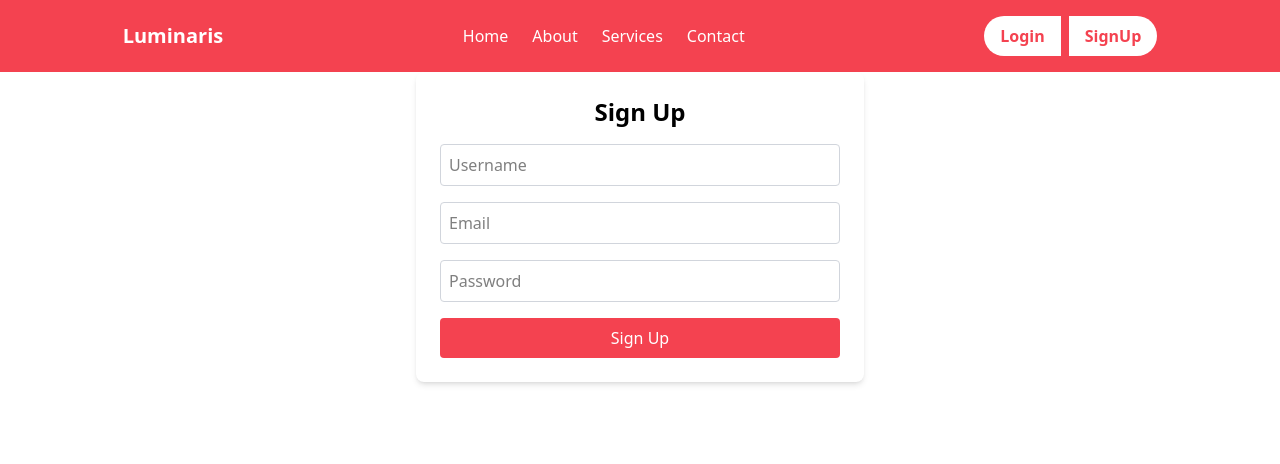
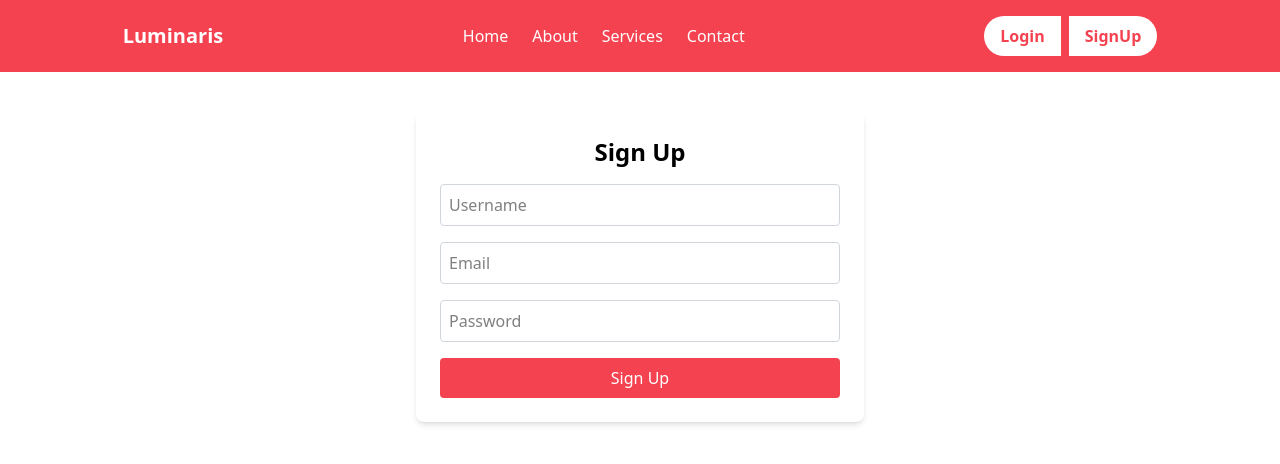
Before and after one commit to inzamulhaque1/Luminaris-client, a React (Vite) app: page /signup in a window 1280 px wide. Shown: the top 464 px of the page. Built offline with nearby package versions, Linux system fonts and the light colour scheme.

Commit message:
signmup customize

```diff
--- a/src/pages/Auth/Signup.jsx
+++ b/src/pages/Auth/Signup.jsx
@@ -1,16 +1,14 @@
-import React from 'react';
 import { useForm } from 'react-hook-form';
 
 const Signup = () => {
   const { register, handleSubmit, formState: { errors } } = useForm();
 
   const onSubmit = (data) => {
-    alert('Signup Successful');
     console.log(data); // You can handle the data further here
   };
 
   return (
-    <div className="max-w-md mx-auto p-6 bg-white rounded-lg shadow-md">
+    <div className="max-w-md mx-auto p-6 m-10 bg-white rounded-lg shadow-md">
       <h2 className="text-2xl font-semibold text-center mb-4">Sign Up</h2>
       <form onSubmit={handleSubmit(onSubmit)}>
         <div className="mb-4">
--- /dev/null
+++ b/src/pages/Auth/SocialLogin.jsx
@@ -0,0 +1,11 @@
+import React from 'react';
+
+const SocialLogin = () => {
+    return (
+        <div>
+
+        </div>
+    );
+};
+
+export default SocialLogin;
```
